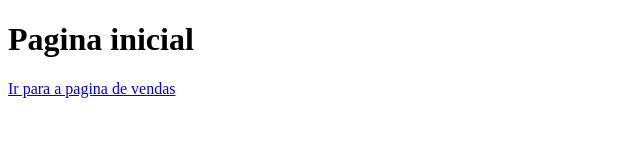
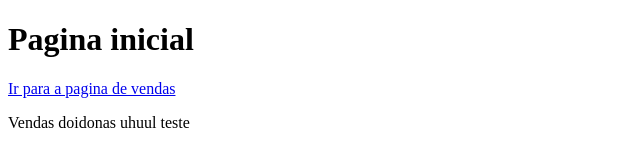
Before and after one commit to Brito202122/aula-github, a plain HTML site: page index.html in a window 1280 px wide. Shown: the whole page, without its empty margins (0-640 px from the left). Drawn offline with Linux system fonts and the light colour scheme.

Commit message:
adicionado paragrafo

```diff
--- a/index.html
+++ b/index.html
@@ -10,5 +10,6 @@
         Pagina inicial
     </h1>
     <a href="vendas.html">Ir para a pagina de vendas</a>
+    <p> Vendas doidonas uhuul teste</p>
 </body>
 </html>
```
